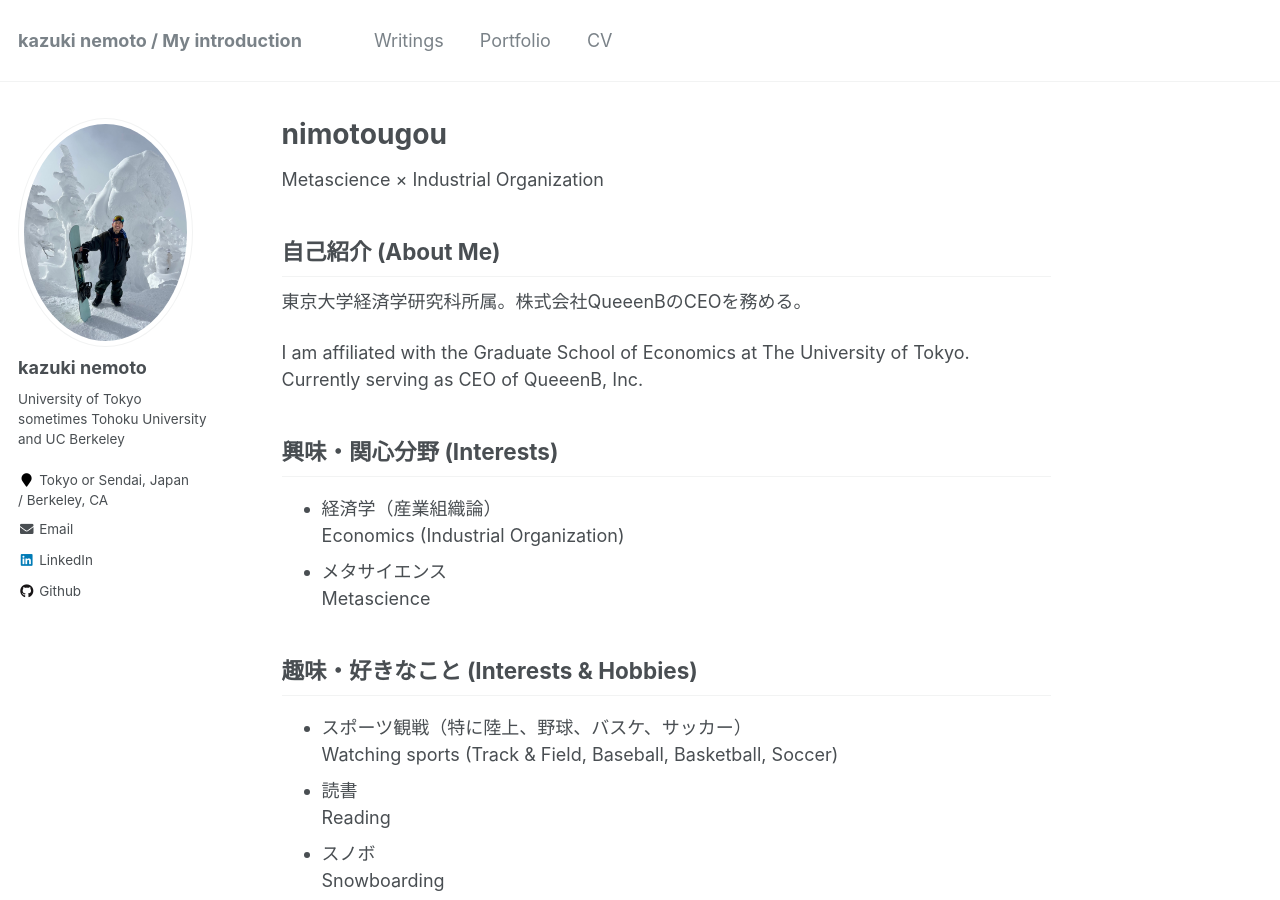
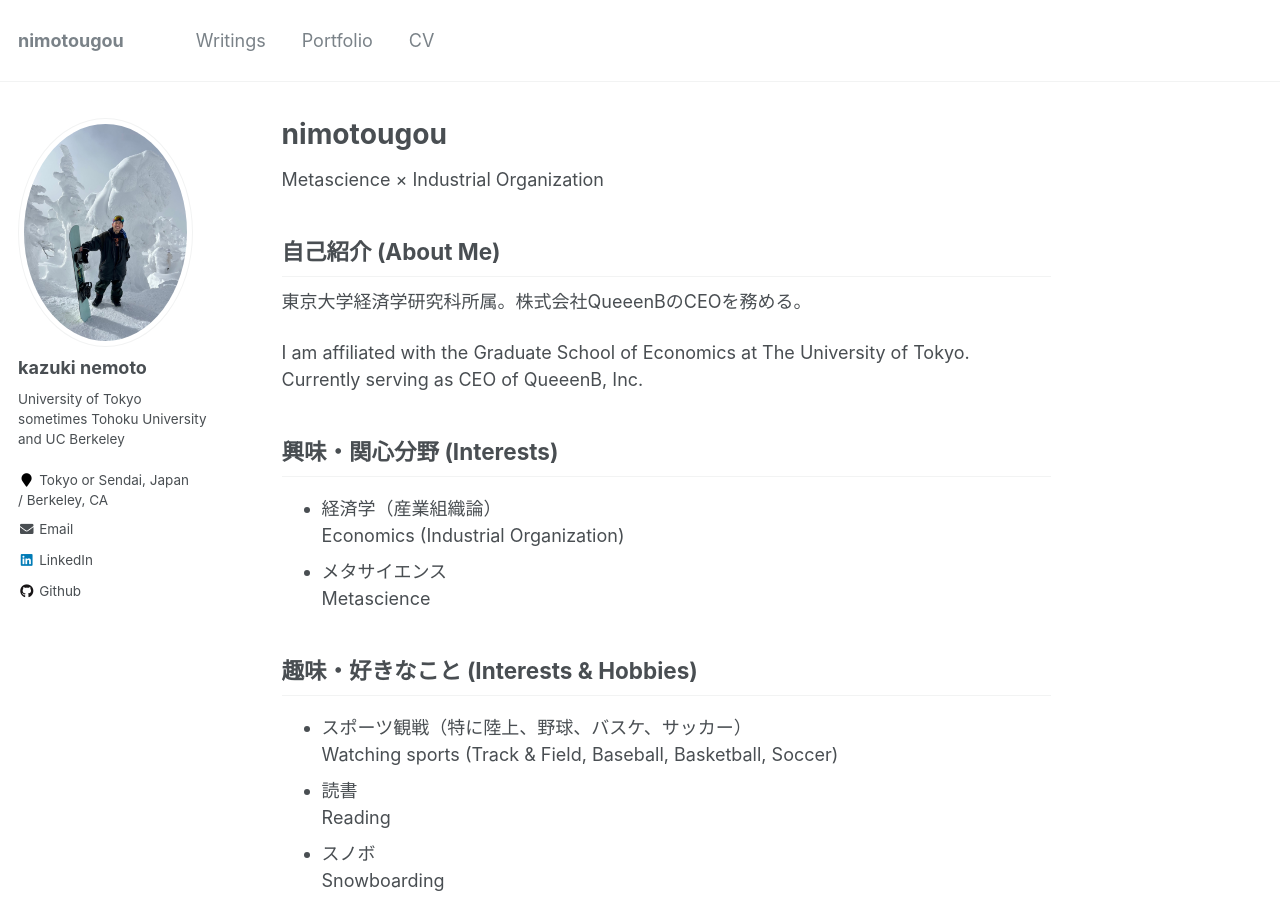
Before and after one commit to kazu-nemoto/kazu-nemoto.github.io, a Jekyll site: the page built from index.md, in a window 1280 px wide and 900 px high. Built offline with Jekyll 4.4.1, drawn with Linux system fonts in a browser that asks for light colours.

Commit message:
Set site title to nimotougou

```diff
--- a/_config.yml
+++ b/_config.yml
@@ -7,7 +7,7 @@
 
 # Site Settings
 locale                   : "en-JP"
-title                    : "kazuki nemoto / My introduction"
+title                    : "nimotougou"
 title_separator          : "＠"
 name                     : &name "kazuki nemoto"
 description              : &description "a student, an entrepreneur, and your friend till my death"
```
